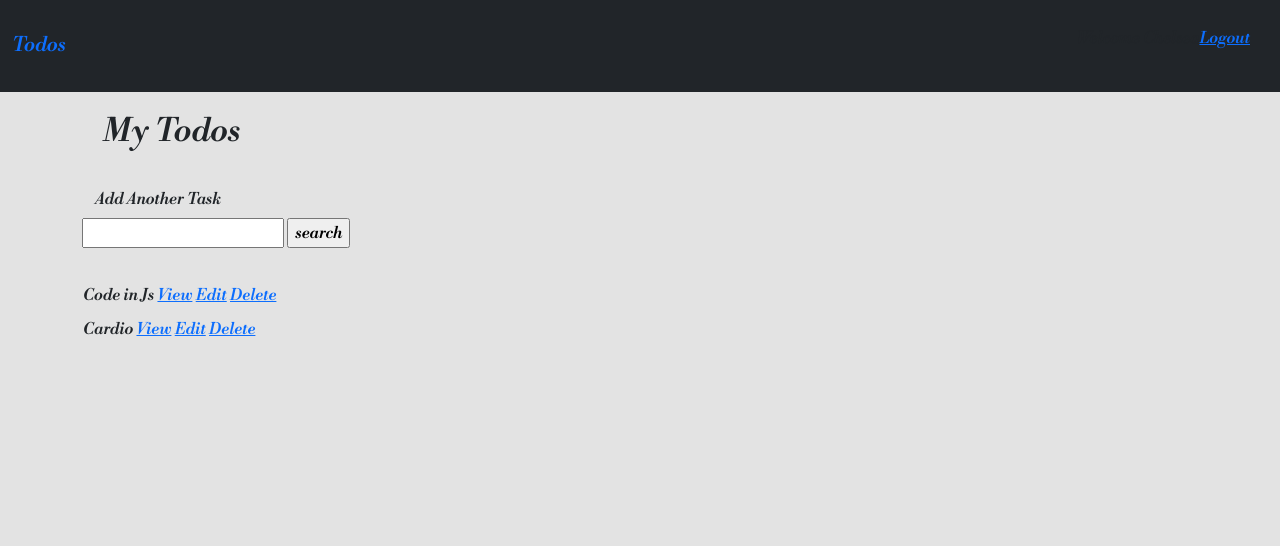
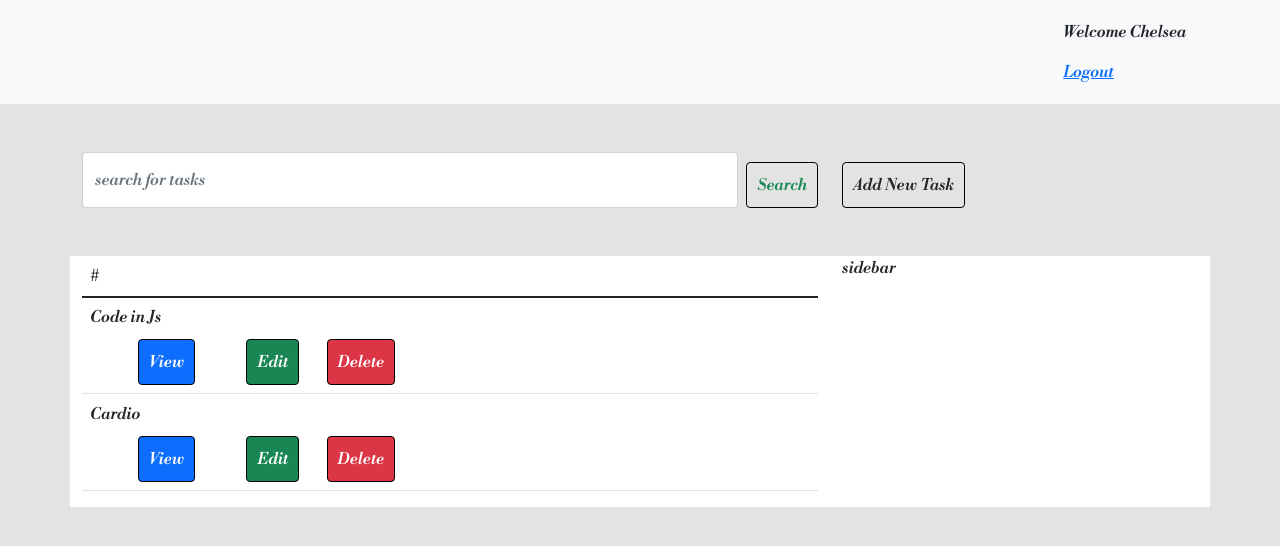
Before and after one commit to waregagbagbo/Todo-List, a Django app: page / in a window 1280 px wide. Shown: the top 546 px of the page. Run offline with Django 4.2, Linux system fonts and the light colour scheme; a user stored in the database is signed in; data comes from the database, SQL or seed files in the repository; both versions use the stored data as it was after the commit; some libraries are stand-ins or nearby versions.

Commit message:
styled the listview todo page

```diff
--- a/static/css/style.css
+++ b/static/css/style.css
@@ -1,8 +1,9 @@
 @import url('https://fonts.googleapis.com/css2?family=Libre+Bodoni:ital,wght@1,600&display=swap');
-:root{
-    padding:0;
-    margin:0;
+htm{
+    padding:0px;
+    margin:0px;
 }
+
 body{
     background-color:rgba(0, 0, 0, 0.11)!important;
     font-family: 'Libre Bodoni', serif !important;
@@ -26,3 +27,6 @@ body{
     margin-top:10px;
     padding: 10px;
 }
+.cont{
+    background-color:#fff;
+}
--- a/worklist/templates/base.html
+++ b/worklist/templates/base.html
@@ -4,20 +4,18 @@
 <head>
     <meta charset='utf-8'>
     <meta http-equiv='X-UA-Compatible' content='IE=edge'>
+    <meta name='viewport' content='width=device-width, initial-scale=1'>
+    <link href="https://cdn.jsdelivr.net/npm/bootstrap@5.1.3/dist/css/bootstrap.min.css" rel="stylesheet" integrity="sha384-1BmE4kWBq78iYhFldvKuhfTAU6auU8tT94WrHftjDbrCEXSU1oBoqyl2QvZ6jIW3" crossorigin="anonymous">
     <title>Todo List</title>
-    <meta name='viewport' content='width=device-width, initial-scale=1'>
     <link rel='stylesheet' type='text/css' media='screen' href='{% static "css/style.css"%}'>
-    <link href="https://cdn.jsdelivr.net/npm/bootstrap@5.1.3/dist/css/bootstrap.min.css" rel="stylesheet" integrity="sha384-1BmE4kWBq78iYhFldvKuhfTAU6auU8tT94WrHftjDbrCEXSU1oBoqyl2QvZ6jIW3" crossorigin="anonymous">
-    <link href="https://cdn.jsdelivr.net/npm/bootstrap@5.1.3/dist/css/bootstrap.min.css" rel="stylesheet" integrity="sha384-1BmE4kWBq78iYhFldvKuhfTAU6auU8tT94WrHftjDbrCEXSU1oBoqyl2QvZ6jIW3" crossorigin="anonymous">
-    <script src="https://cdn.jsdelivr.net/npm/bootstrap@5.1.3/dist/js/bootstrap.bundle.min.js" integrity="sha384-ka7Sk0Gln4gmtz2MlQnikT1wXgYsOg+OMhuP+IlRH9sENBO0LRn5q+8nbTov4+1p" crossorigin="anonymous"></script>
-</head>
+
 <body>
+
     {%include 'partials/header.html'%}
 
-                {% block content %}
+    {%block content %}
 
-                 {%endblock%}
-
+    {%endblock %}
 
 
 
--- a/worklist/templates/partials/header.html
+++ b/worklist/templates/partials/header.html
@@ -1,11 +1,10 @@
-<nav class="navbar navbar-inverse bg-dark">
-    <div class="container-fluid">
+<nav class="navbar navbar-inverse bg-light">
+    <div class="container">
       <div class="navbar-header">
-        <a class="navbar-brand" href="#">Todos</a>
+        <a class="navbar-brand" href="#"></a>
       </div>
       <ul class="nav navbar-nav">
       <ul class="nav navbar-nav navbar-right">
-        <div class="nav">
         {% if request.user.is_authenticated %}
            <p id="user">Welcome {{request.user}}</p>
            <a href="{% url 'logout' %}">Logout</a>
--- a/worklist/templates/worklist/register.html
+++ b/worklist/templates/worklist/register.html
@@ -1,7 +1,7 @@
 {% extends 'base.html'%}
 {% block content%}
 
-<div class="container">
+<div class="con">
     <div class="row">
         <div class="position-relative">
                 <div class="col-9 col-sm-3">
--- a/worklist/templates/worklist/task_list.html
+++ b/worklist/templates/worklist/task_list.html
@@ -1,37 +1,56 @@
 {%extends 'base.html'%}
 
 {%block content%}
-<div class="container">
+<div class="container my-5">
   <div class="row">
-    <div class="col">
-        <h2 style="margin:20px";>My Todos</h2>
-        <a class="btn" href="{% url 'task-add' %}">Add Another Task</a>
-        <form method="GET">
-          <input type="text"  name="search-area" value="{{searh_input}}">
-          <input type="submit" value="search">
-        </form>
-        <table id="table-section">
+    <!--search section bar-->
+    <div class="col-xs-6 col-md-8">
+      <form class="d-flex" method="GET">
+        <input type="text" class="form-control me-2" placeholder="search for tasks" name="search-area" value="{{search_input}}">
+        <button class="btn btn-outline-success" type="submit">Search</button>
+      </form>
+    </div>
+    <!----task add section-->
+    <div class="col-xs-6 col-md-4 mx 4">
+      <button type="button" class="btn btn-group-sm" href="">Add New Task</button>
+    </div>
+  </div>
+</div>
+<!--container for task list-->
+<div class="container" style="background-color:#fff;">
+  <div class="row">
+    <div class="col-xs-8 col-md-8">
+      <table class="table">
+        <thead>
+          <tr>
+            <th scope="col">#</th>
+          </tr>
+        </thead>
+        <tbody>
           <tr>
           </tr>
           {% for task in tasks %}
-          <tr id="each-list">
-              <td>{{ task.title }}
-                <a href="{% url 'task' task.id %}" >View</a>
-                <a href="{% url 'task_update' task.id %}">Edit</a>
-                <a href="{% url 'task_delete' task.id %}">Delete</a>
-              </td>
+          <tr>
+            <td>
+              {{task.title}}
+              <div>
+                <button type="button" class="btn btn-primary -outline-primary btn-group-sm mx-5" href="#">View</button>
+                <button type="buttton" class="btn btn-success -outline-success btn-group-sm" href="#">Edit</button>
+                <button type="button" class="btn btn-danger btn-group-sm mx-4" href="#">Delete</button>
 
-            </tr>
-            {%empty%}
-            <h4>Incompleted Tasks</h4>
+              </div>
+            </td>
+          </tr>
 
-
-          {% endfor %}
-
-        </table>
-
-      </div>
+          {%endfor%}
+        </tbody>
+      </table>
+    </div>
+    <div class="col-xs-4 col-md-4 mx-8 ">
+      <sidebar>
+        <p>sidebar</p>
+      </sidebar>
+    </div>
   </div>
 </div>
-
 {%endblock%}
```
Also changed, not shown: worklist/templates/worklist/login.html (+3 -8 lines), db.sqlite3.
